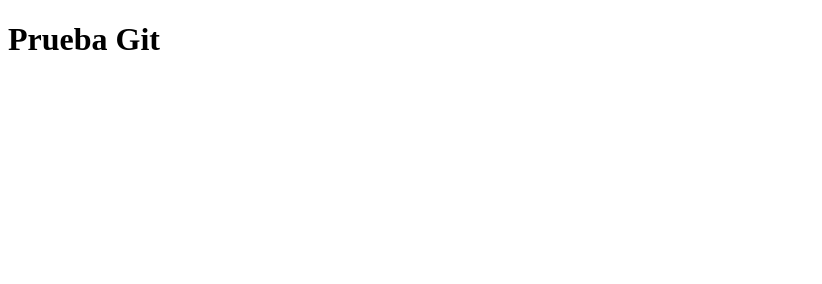
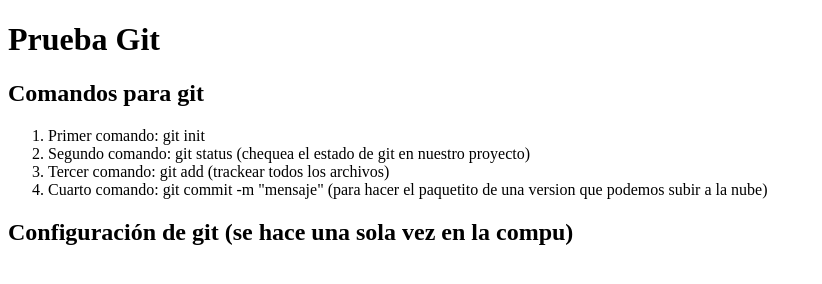
Before and after one commit to EzSalinas/mi-primer-gi, a plain HTML site: page index.html in a window 1280 px wide. Shown: the whole page, without its empty margins (0-822 px from the left). Drawn offline with Linux system fonts and the light colour scheme.

Commit message:
Agregamos comandos git al index HTML

```diff
--- a/index.html
+++ b/index.html
@@ -7,5 +7,14 @@
 </head>
 <body>
     <h1>Prueba Git</h1>
+    <h2>Comandos para git</h2>
+    <ol>
+        <li>Primer comando: git init</li>
+        <li>Segundo comando: git status (chequea el estado de git en nuestro proyecto)</li>
+        <li>Tercer comando: git add (trackear todos los archivos)</li>
+        <li>Cuarto comando: git commit -m "mensaje" (para hacer el paquetito de una version que podemos subir a la nube)</li>
+    </ol>
+
+    <h2>Configuración de git (se hace una sola vez en la compu)</h2>
 </body>
 </html>
```
